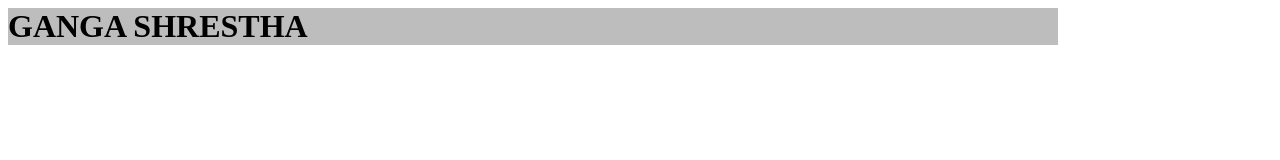
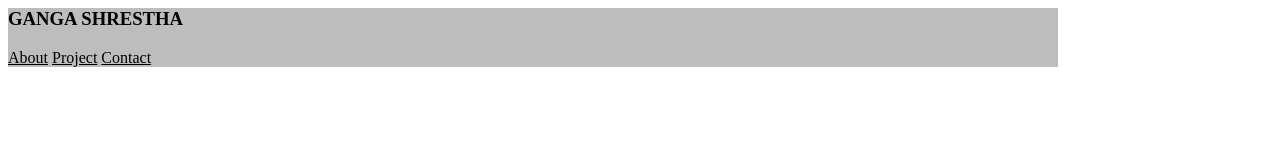
Before and after one commit to Znerf/gangashrestha.github.io, a plain HTML site: page index.html in a window 1280 px wide. Drawn offline with Linux system fonts and the light colour scheme.

Commit message:
Update index.html

```diff
--- a/index.html
+++ b/index.html
@@ -7,7 +7,12 @@
       <div class="row1">
 
           <div class="r2">
-              <H1> <b> GANGA SHRESTHA </b>  </H1>
+            <TR>
+				        <TD valign=top> <H3> <b> GANGA SHRESTHA </b>  </H3>  </td>
+                <TD valign=top><u>About</u> </td>
+                <TD valign=top><u>Project</u> </td>
+                <TD valign=top><u>Contact</u> </td>
+				    </TR>
           </div>
        </div>
 
```
